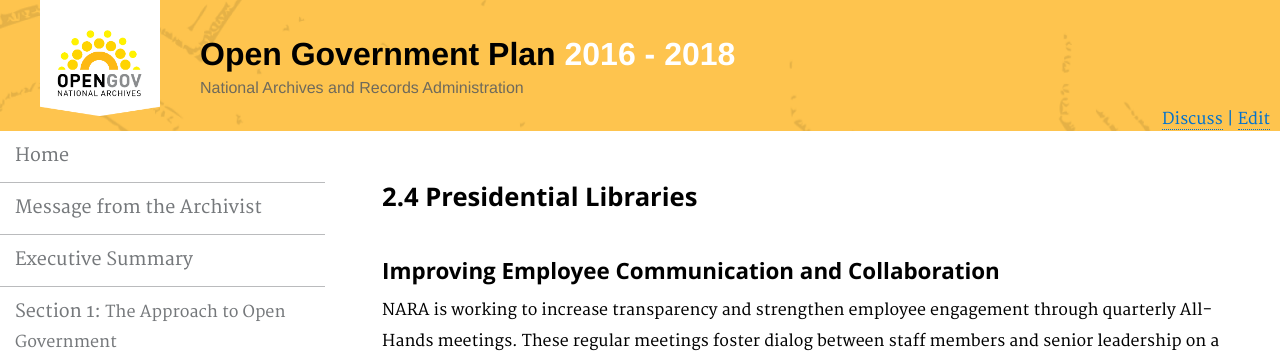
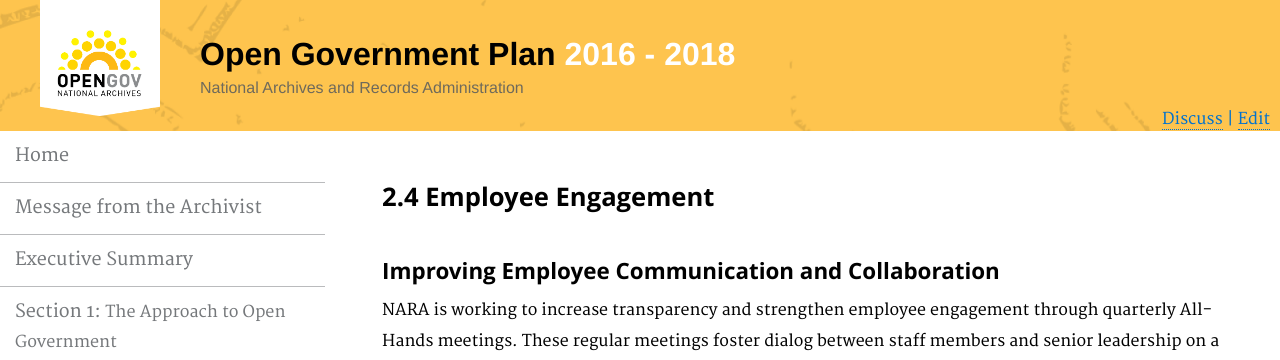
Before and after one commit to usnationalarchives/opengovplan, a Jekyll site: the page built from pages/employeeengagement.md, in a window 1280 px wide and 900 px high. Shown: the top 360 px of the window. Built offline with Jekyll 4.4.1, drawn with Linux system fonts in a browser that asks for light colours.

Commit message:
Update employeeengagement.md
Fixed title to "Employee Engagement"

```diff
--- a/pages/employeeengagement.md
+++ b/pages/employeeengagement.md
@@ -5,7 +5,7 @@ permalink: /employeeengagement/
 description: ""
 ---
 
-### 2.4 Presidential Libraries
+### 2.4 Employee Engagement
 
 <h4>Improving Employee Communication and Collaboration</h4>
 
```
